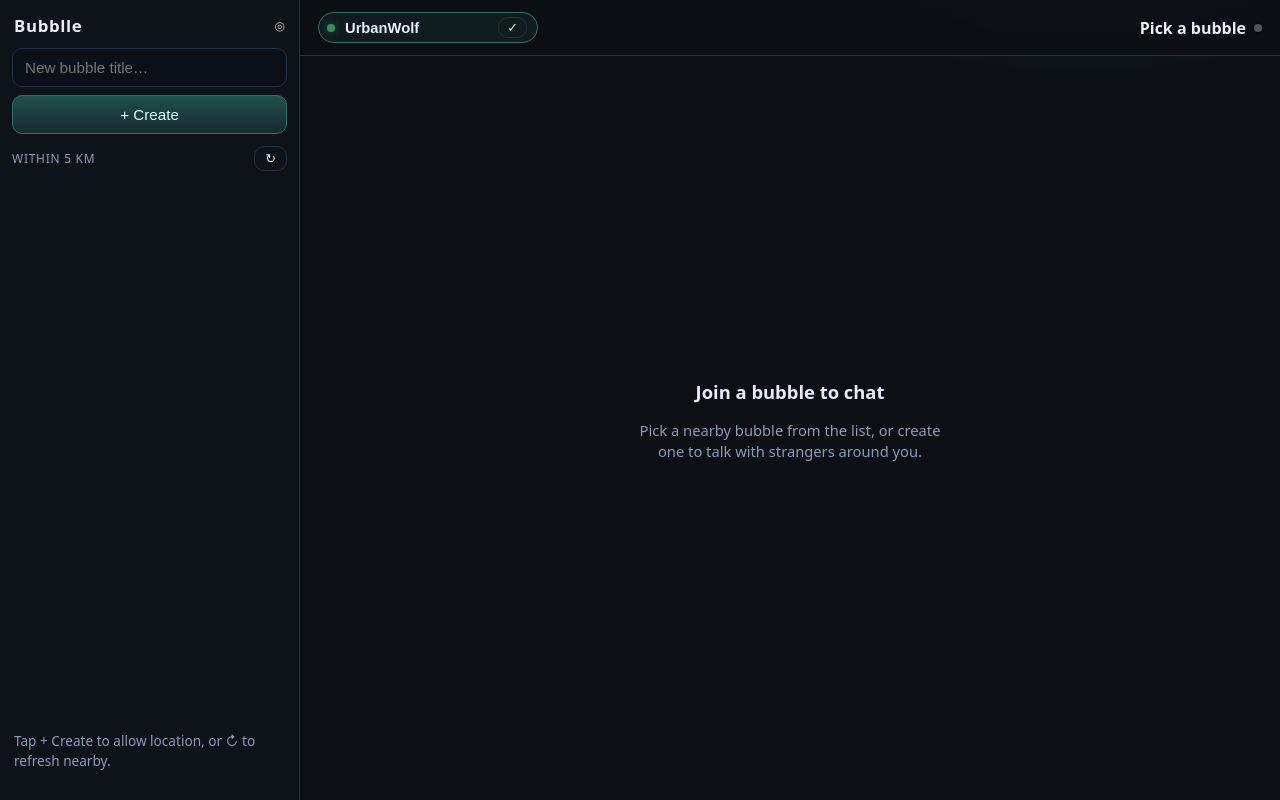
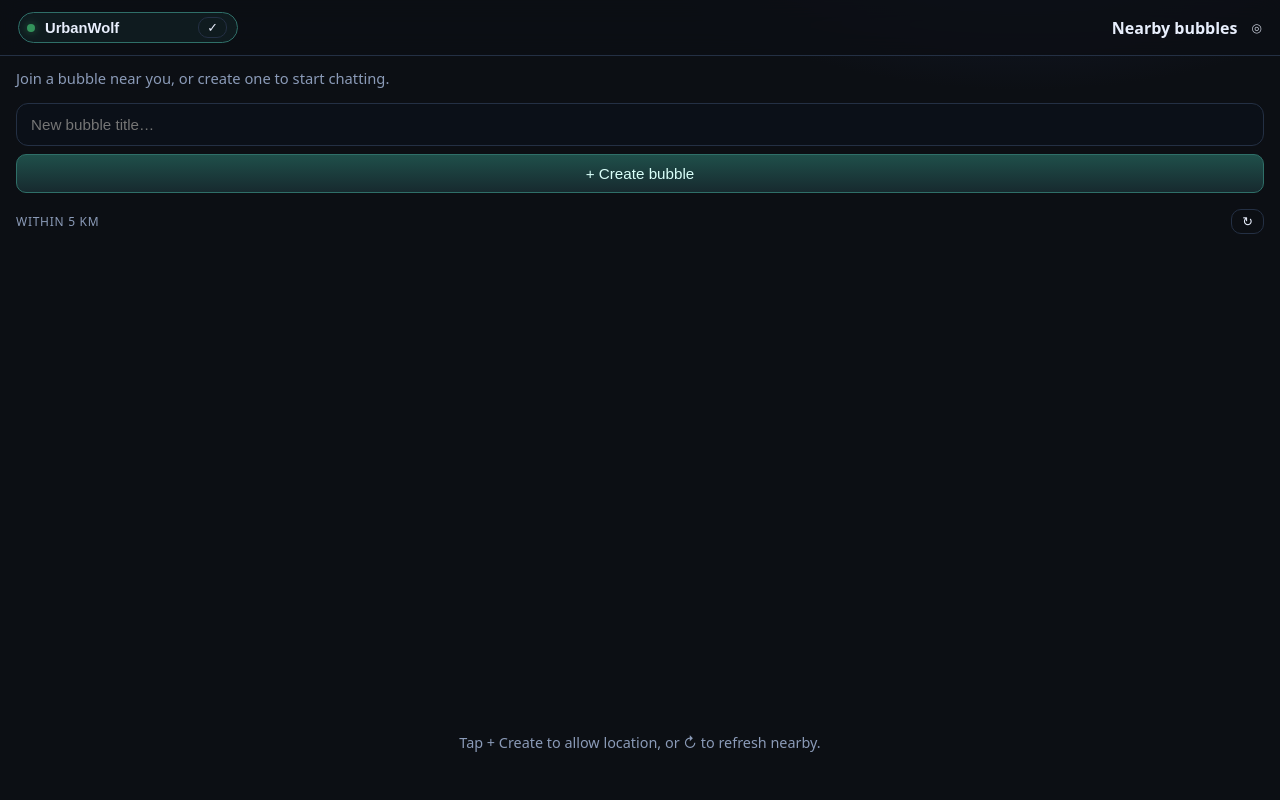
Before and after one commit to includebubble003-web/Bubblle, a Django app: page / in a window 1280 px wide. Run offline with Django 5.2, Linux system fonts and the light colour scheme; some libraries are stand-ins or nearby versions.

Commit message:
location feature

```diff
--- a/static/css/chat.css
+++ b/static/css/chat.css
@@ -321,6 +321,104 @@
 
 .mobile-only {
   display: none;
+}
+
+/* --- Home browse (main page) --- */
+.chat-app--home .sidebar {
+  display: none !important;
+}
+
+.chat-app--home #btn-drawer {
+  display: none !important;
+}
+
+.chat-app--home .home-browse {
+  display: flex;
+  flex: 1;
+  flex-direction: column;
+  min-height: 0;
+  width: 100%;
+  padding: 12px 16px 20px;
+  box-sizing: border-box;
+  overflow: hidden;
+}
+
+.chat-app--room .home-browse {
+  display: none !important;
+}
+
+.chat-app--home .chat-panel--idle {
+  align-items: stretch;
+  justify-content: flex-start;
+}
+
+.chat-app--home .conn-dot,
+.chat-app--home .room-stats {
+  display: none;
+}
+
+.home-browse-lead {
+  margin: 0 0 14px;
+  font-size: 0.92rem;
+  line-height: 1.45;
+}
+
+.home-create {
+  display: flex;
+  flex-direction: column;
+  gap: 8px;
+  margin-bottom: 16px;
+}
+
+.home-create input {
+  padding: 12px 14px;
+  border-radius: 12px;
+  border: 1px solid #243044;
+  background: #0b1018;
+  color: #e8eefc;
+  font-size: 0.95rem;
+}
+
+.home-section-head {
+  display: flex;
+  align-items: center;
+  justify-content: space-between;
+  margin-bottom: 10px;
+  font-size: 0.75rem;
+  text-transform: uppercase;
+  letter-spacing: 0.06em;
+  color: #8b9bb8;
+}
+
+.home-bubbles,
+.bubble-list {
+  list-style: none;
+  margin: 0;
+  padding: 0;
+  overflow-y: auto;
+  flex: 1;
+  -webkit-overflow-scrolling: touch;
+  display: flex;
+  flex-direction: column;
+  gap: 8px;
+}
+
+.home-bubbles .sidebar-bubble-link {
+  padding: 14px 16px;
+}
+
+.home-empty {
+  padding: 12px 4px;
+  font-size: 0.9rem;
+  text-align: center;
+}
+
+.home-empty[hidden] {
+  display: none !important;
+}
+
+.topbar-loc-pill {
+  margin-left: 6px;
 }
 
 /* --- Chat panel --- */
--- a/static/js/chat-app.js
+++ b/static/js/chat-app.js
@@ -160,8 +160,8 @@ function updateRoomExpiryDisplay() {
   }
 }
 
-function updateSidebarExpiryDisplays() {
-  document.querySelectorAll("#sidebar-bubbles .sidebar-bubble").forEach((li) => {
+function updateBubbleExpiryDisplays() {
+  document.querySelectorAll("#sidebar-bubbles .sidebar-bubble, #home-bubbles .sidebar-bubble").forEach((li) => {
     const id = li.dataset.bubbleId;
     const b = nearbyBubbles.find((x) => x.id === id);
     const span = li.querySelector(".sidebar-bubble-expiry");
@@ -173,7 +173,7 @@ function updateSidebarExpiryDisplays() {
 
 function tickExpiryUi() {
   updateRoomExpiryDisplay();
-  updateSidebarExpiryDisplays();
+  updateBubbleExpiryDisplays();
 }
 
 function startExpiryTicker() {
@@ -245,11 +245,13 @@ function setLocPill(state, title = "") {
   el.title = title || titles[state] || "";
 }
 
-function setSidebarEmpty(text) {
-  const el = $("#sidebar-empty");
-  if (!el) return;
+function setBrowseEmpty(text) {
+  for (const sel of ["#sidebar-empty", "#home-empty"]) {
+    const el = $(sel);
+    if (!el) continue;
     el.hidden = !text;
     el.textContent = text || "";
+  }
 }
 
 function applyPosition(p, { quiet = false } = {}) {
@@ -257,7 +259,7 @@ function applyPosition(p, { quiet = false } = {}) {
   $("#f-lat").value = String(p.lat);
   $("#f-lng").value = String(p.lng);
   setLocPill("ok");
-  if (!quiet) setSidebarEmpty("");
+  if (!quiet) setBrowseEmpty("");
   refreshSidebar();
   startNearbyPolling();
   if (bubbleId) {
@@ -268,7 +270,7 @@ function applyPosition(p, { quiet = false } = {}) {
 function startLocation() {
   if (!isGeolocationContextOk()) {
     setLocPill("error", secureContextHint());
-    setSidebarEmpty(secureContextHint());
+    setBrowseEmpty(secureContextHint());
     return;
   }
 
@@ -284,7 +286,7 @@ function startLocation() {
   }
 
   setLocPill("idle");
-  setSidebarEmpty("Tap + Create to allow location, or ↻ to refresh nearby.");
+  setBrowseEmpty("Tap + Create to allow location, or ↻ to refresh nearby.");
 }
 
 async function ensureLocation({ hint = "Allow location to continue…" } = {}) {
@@ -292,11 +294,11 @@ async function ensureLocation({ hint = "Allow location to continue…" } = {}) {
   if (!isGeolocationContextOk()) {
     const msg = secureContextHint();
     setLocPill("error", msg);
-    setSidebarEmpty(msg);
+    setBrowseEmpty(msg);
     throw new Error(msg);
   }
   setLocPill("loading");
-  setSidebarEmpty(hint);
+    setBrowseEmpty(hint);
   try {
     const p = await requestLocationOnce();
     applyPosition(p);
@@ -308,41 +310,45 @@ async function ensureLocation({ hint = "Allow location to continue…" } = {}) {
     return p;
   } catch (err) {
     setLocPill("error");
-    setSidebarEmpty(formatGeolocationError(err));
+    setBrowseEmpty(formatGeolocationError(err));
     throw err;
   }
 }
 
 /* --- Sidebar --- */
 
-function renderSidebar() {
-  const ul = $("#sidebar-bubbles");
-  if (!ul) return;
-  ul.innerHTML = "";
-
-  if (!nearbyBubbles.length) {
-    setSidebarEmpty(pos ? "No bubbles within 5 km. Create one!" : "Waiting for location…");
-    return;
-  }
-  setSidebarEmpty("");
-
-  for (const b of nearbyBubbles) {
-    const li = document.createElement("li");
+function bubbleListItemHtml(b) {
   const isActive = bubbleId === b.id;
-    li.className = `sidebar-bubble${isActive ? " is-active" : ""}`;
-    li.dataset.bubbleId = b.id;
   const sec = b.expires_at ? remainingSecFromExpiresAt(b.expires_at) : (b.remaining_seconds ?? 0);
-    li.innerHTML = `
+  return `<li class="sidebar-bubble${isActive ? " is-active" : ""}" data-bubble-id="${escapeHtml(b.id)}">
     <a href="/bubble/${b.id}/" class="sidebar-bubble-link">
       <span class="sidebar-bubble-title">${escapeHtml(b.title)}</span>
       <span class="sidebar-bubble-meta">
         <span class="sidebar-bubble-count">${activeUsers(b)} active</span>
         <span class="sidebar-bubble-expiry">${fmtRemaining(sec)}</span>
       </span>
-      </a>`;
-    ul.appendChild(li);
+    </a>
+  </li>`;
 }
-  updateSidebarExpiryDisplays();
+
+function renderBubbleLists() {
+  const lists = [$("#sidebar-bubbles"), $("#home-bubbles")].filter(Boolean);
+  if (!lists.length) return;
+
+  if (!nearbyBubbles.length) {
+    setBrowseEmpty(pos ? "No bubbles within 5 km. Create one!" : "Waiting for location…");
+    lists.forEach((ul) => {
+      ul.innerHTML = "";
+    });
+    return;
+  }
+  setBrowseEmpty("");
+
+  const html = nearbyBubbles.map((b) => bubbleListItemHtml(b)).join("");
+  for (const ul of lists) {
+    ul.innerHTML = html;
+  }
+  updateBubbleExpiryDisplays();
 }
 
 async function refreshSidebar() {
@@ -355,14 +361,14 @@ async function refreshSidebar() {
   try {
     const res = await fetch(`/api/bubbles/nearby/?${params}`, { credentials: "include" });
     if (!res.ok) {
-      setSidebarEmpty("Could not load bubbles.");
+      setBrowseEmpty("Could not load bubbles.");
       return;
     }
     const data = await res.json();
     nearbyBubbles = data.results || [];
-    renderSidebar();
+    renderBubbleLists();
   } catch {
-    setSidebarEmpty("Network error loading bubbles.");
+    setBrowseEmpty("Network error loading bubbles.");
   }
 }
 
@@ -428,7 +434,6 @@ function showWelcome() {
   const panel = $("#chat-panel");
   const thread = $("#chat-thread");
   panel?.classList.add("chat-panel--idle");
-  $("#chat-idle-prompt")?.removeAttribute("hidden");
   thread?.setAttribute("hidden", "hidden");
   $("#chat-composer")?.setAttribute("hidden", "hidden");
   clearReply();
@@ -437,7 +442,7 @@ function showWelcome() {
   if (messages) messages.innerHTML = "";
   $("#chat-input")?.setAttribute("disabled", "disabled");
   $("#btn-send")?.setAttribute("disabled", "disabled");
-  $("#bubble-title").textContent = "Pick a bubble";
+  $("#bubble-title").textContent = "Nearby bubbles";
   $("#bubble-expiry").textContent = "";
   bubbleExpiresAtMs = null;
   $("#online-count").textContent = "";
@@ -448,7 +453,6 @@ function showThread() {
   const panel = $("#chat-panel");
   const thread = $("#chat-thread");
   panel?.classList.remove("chat-panel--idle");
-  $("#chat-idle-prompt")?.setAttribute("hidden", "hidden");
   thread?.removeAttribute("hidden");
   $("#chat-composer")?.removeAttribute("hidden");
   $("#chat-input")?.removeAttribute("disabled");
@@ -868,7 +872,7 @@ function setupDrawer() {
     if (e.key === "Escape") setDrawerOpen(false);
   });
 
-  if (window.matchMedia("(max-width: 900px)").matches) {
+  if (bubbleId && window.matchMedia("(max-width: 900px)").matches) {
     sidebar.setAttribute("aria-hidden", "true");
   }
 }
@@ -976,14 +980,13 @@ function setupComposer() {
   });
 }
 
-function setupCreate() {
-  $("#create-form")?.addEventListener("submit", async (e) => {
+async function submitCreateBubble(e) {
   e.preventDefault();
   const title = e.target.title.value.trim();
   if (!title) return;
 
-    const btn = $("#btn-create");
-    btn.disabled = true;
+  const btn = e.target.querySelector('button[type="submit"]');
+  if (btn) btn.disabled = true;
   try {
     if (!pos) {
       await ensureLocation({ hint: "Allow location to create your bubble…" });
@@ -1001,11 +1004,25 @@ function setupCreate() {
     const b = await res.json();
     window.location.href = `/bubble/${b.id}/`;
   } catch {
-      /* location denied or network error — message already in sidebar */
+    /* location denied or network error — message already in browse panels */
   } finally {
-      btn.disabled = false;
+    if (btn) btn.disabled = false;
   }
-  });
+}
+
+function setupCreate() {
+  for (const sel of ["#create-form", "#create-form-home"]) {
+    $(sel)?.addEventListener("submit", submitCreateBubble);
+  }
+}
+
+async function refreshNearbyBubbles() {
+  try {
+    if (!pos) await ensureLocation({ hint: "Allow location to see nearby bubbles…" });
+    await refreshSidebar();
+  } catch {
+    /* hint shown in browse panels */
+  }
 }
 
 async function main() {
@@ -1015,14 +1032,8 @@ async function main() {
   setupMessageReplies();
   setupComposer();
   setupCreate();
-  $("#btn-refresh-bubbles")?.addEventListener("click", async () => {
-    try {
-      if (!pos) await ensureLocation({ hint: "Allow location to see nearby bubbles…" });
-      refreshSidebar();
-    } catch {
-      /* hint shown in sidebar */
-    }
-  });
+  $("#btn-refresh-bubbles")?.addEventListener("click", refreshNearbyBubbles);
+  $("#btn-refresh-bubbles-home")?.addEventListener("click", refreshNearbyBubbles);
 
   if (bubbleId) {
     showThread();
@@ -1041,7 +1052,7 @@ async function main() {
     const input = $("#display-name");
     if (input && myName) input.value = myName;
   } catch {
-    if (!pos) setSidebarEmpty("Session error — refresh.");
+    if (!pos) setBrowseEmpty("Session error — refresh.");
   }
 
   window.addEventListener("pagehide", () => {
--- a/templates/chat_shell.html
+++ b/templates/chat_shell.html
@@ -4,13 +4,12 @@
 {% block extra_css %}<link rel="stylesheet" href="{% static 'css/chat.css' %}" />{% endblock %}
 {% block body_class %}chat-body{% endblock %}
 {% block body %}
-<div class="chat-app" id="chat-app">
+<div class="chat-app {% if bubble_id %}chat-app--room{% else %}chat-app--home{% endif %}" id="chat-app">
   <div class="drawer-backdrop" id="drawer-backdrop" hidden aria-hidden="true"></div>
 
   <aside class="sidebar" id="sidebar" aria-label="Nearby bubbles">
     <div class="sidebar-brand">
       <a href="/" class="brand">Bubblle</a>
-      <span class="loc-pill" id="loc-pill" data-state="idle" title="Location">◎</span>
     </div>
 
     <form id="create-form" class="sidebar-create">
@@ -42,7 +41,8 @@
 
       <div class="topbar-room" id="room-meta">
         <div class="topbar-room-head">
-          <h1 class="room-title" id="bubble-title">Pick a bubble</h1>
+          <h1 class="room-title" id="bubble-title">{% if bubble_id %}Chat{% else %}Bubblle{% endif %}</h1>
+          <span class="loc-pill topbar-loc-pill" id="loc-pill" data-state="idle" title="Location">◎</span>
           <span class="conn-dot" id="conn-dot" data-state="idle" title="Chat connection"></span>
         </div>
         <div class="room-stats">
@@ -66,10 +66,19 @@
     </header>
 
     <div class="chat-panel chat-panel--idle" id="chat-panel">
-      <div class="chat-idle-prompt" id="chat-idle-prompt">
-        <p class="chat-idle-title">Join a bubble to chat</p>
-        <p class="muted">Pick a nearby bubble from the list, or create one to talk with strangers around you.</p>
-      </div>
+      <section class="home-browse" id="home-browse" aria-label="Nearby bubbles">
+        <p class="home-browse-lead muted">Join a bubble near you, or create one to start chatting.</p>
+        <form id="create-form-home" class="home-create">
+          <input name="title" maxlength="120" required placeholder="New bubble title…" />
+          <button type="submit" class="btn btn-accent btn-block" id="btn-create-home">+ Create bubble</button>
+        </form>
+        <div class="home-section-head">
+          <span>Within 5 km</span>
+          <button type="button" class="btn btn-ghost btn-sm" id="btn-refresh-bubbles-home" title="Refresh">↻</button>
+        </div>
+        <ul class="home-bubbles bubble-list" id="home-bubbles"></ul>
+        <p class="home-empty muted" id="home-empty">Getting location…</p>
+      </section>
 
       <div class="chat-thread" id="chat-thread" hidden>
         <div id="chat-status" class="banner banner-warn thread-banner" hidden></div>
```
Also changed, not shown: other parts of static/css/chat.css (+34 -8 lines). Lines whose indentation alone changed are shown as unchanged.
